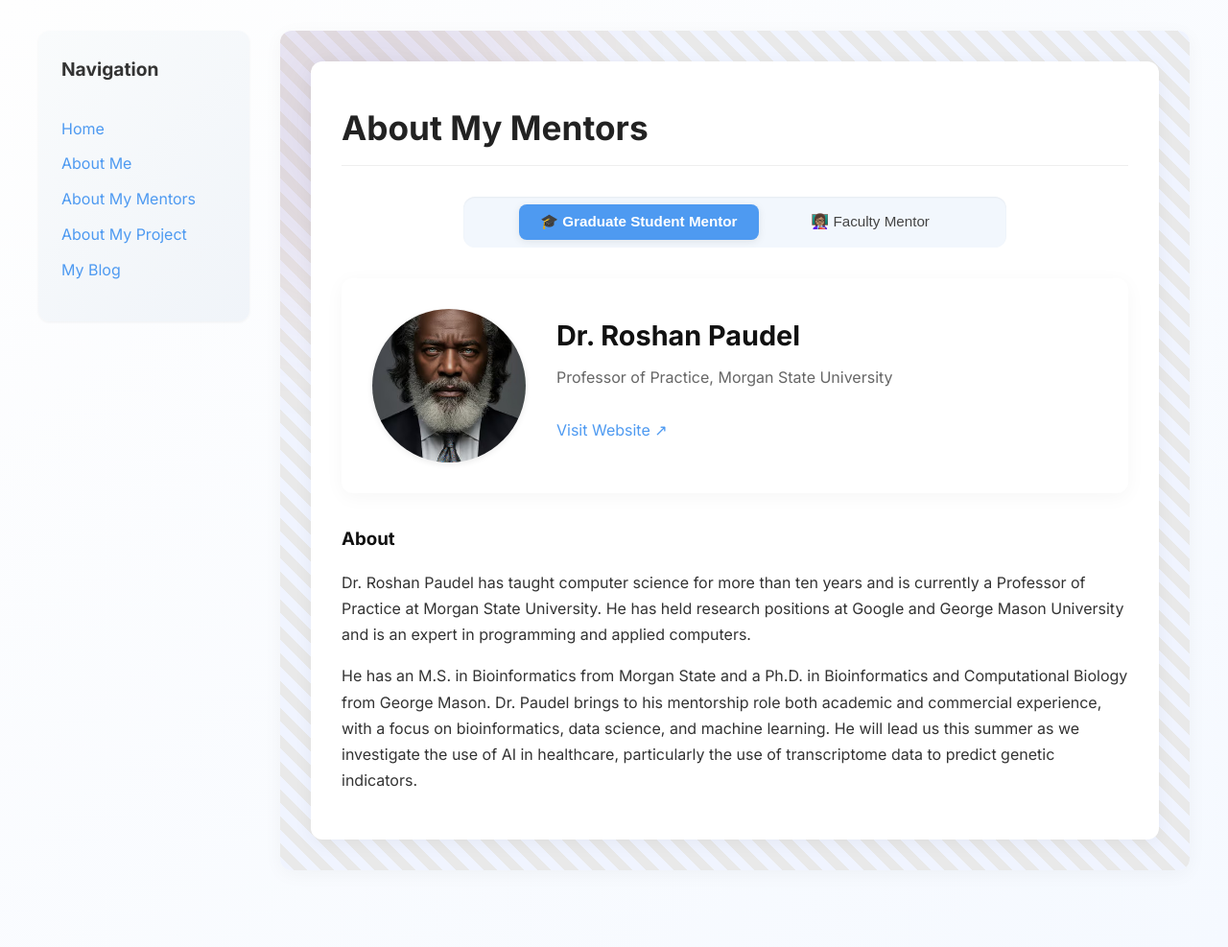
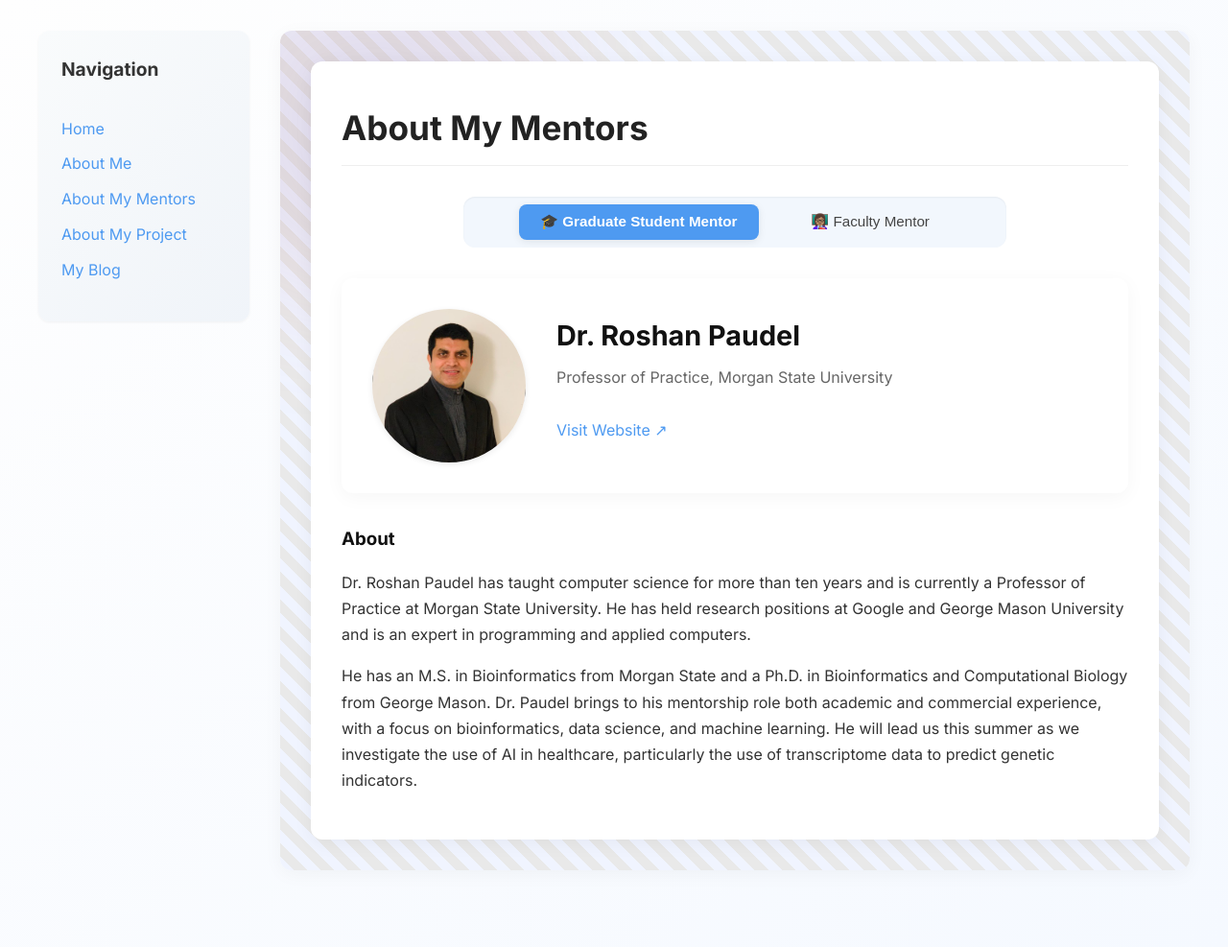
Before and after one commit to Ato-2025/Ato-2025.github.io, a Jekyll site: the page built from pages/about-my-mentor.md, in a window 1280 px wide. Shown: the whole page at 96% size. Built offline with Jekyll 4.4.1, drawn with Linux system fonts in a browser that asks for light colours.

Commit message:
Update about-my-mentor.md

```diff
--- a/pages/about-my-mentor.md
+++ b/pages/about-my-mentor.md
@@ -17,7 +17,7 @@ graduate_mentor:
   faculty_mentor:
   name: Dr. Roshan Paudel
   title: Professor of Practice, Morgan State University
-  image: /assets/images/faculty-mentor.jpg
+  image: /assets/images/faculty mentor.jpg
   website: https://www.linkedin.com/in/roshan-paudel-ph-d-b3438488/
   bio: |
     Dr. Roshan Paudel has taught computer science for more than ten years and is currently a Professor of Practice at Morgan State University. He has held research positions at Google and George Mason University and is an expert in programming and applied computers.
```
